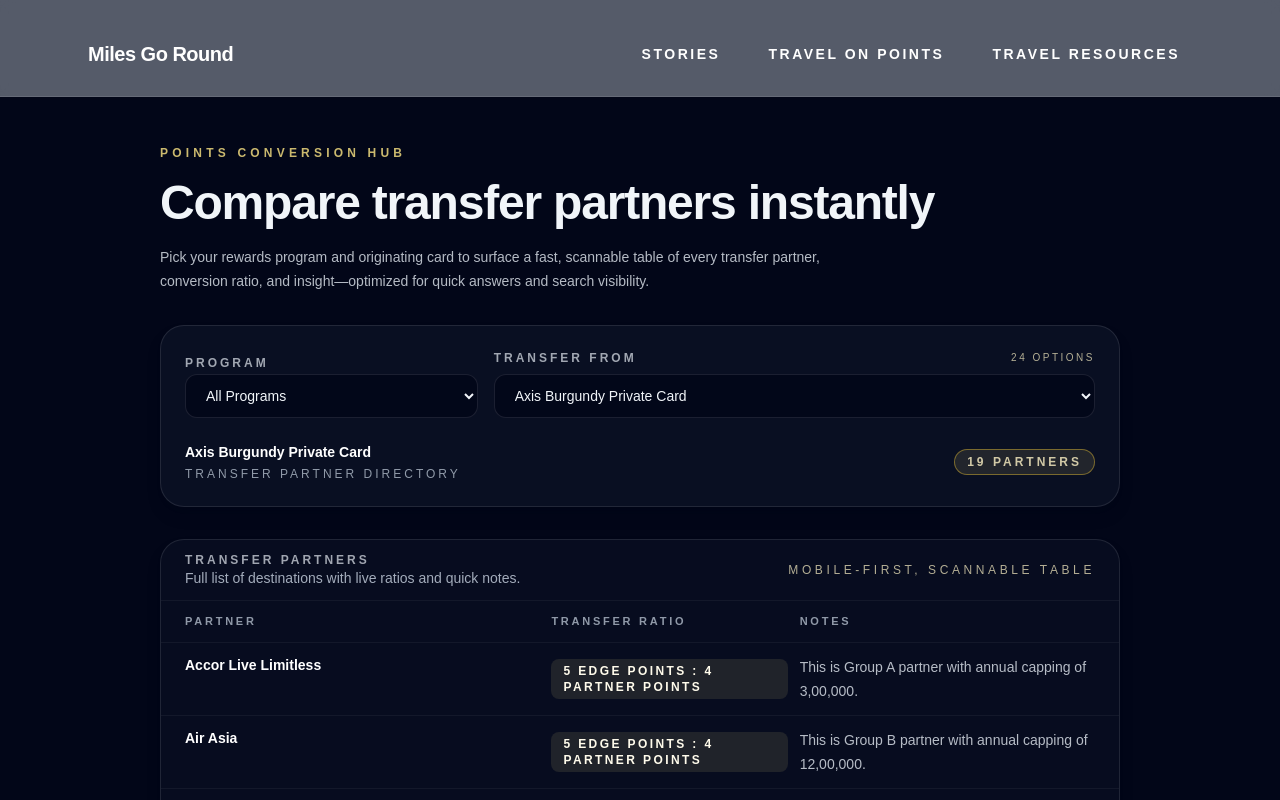
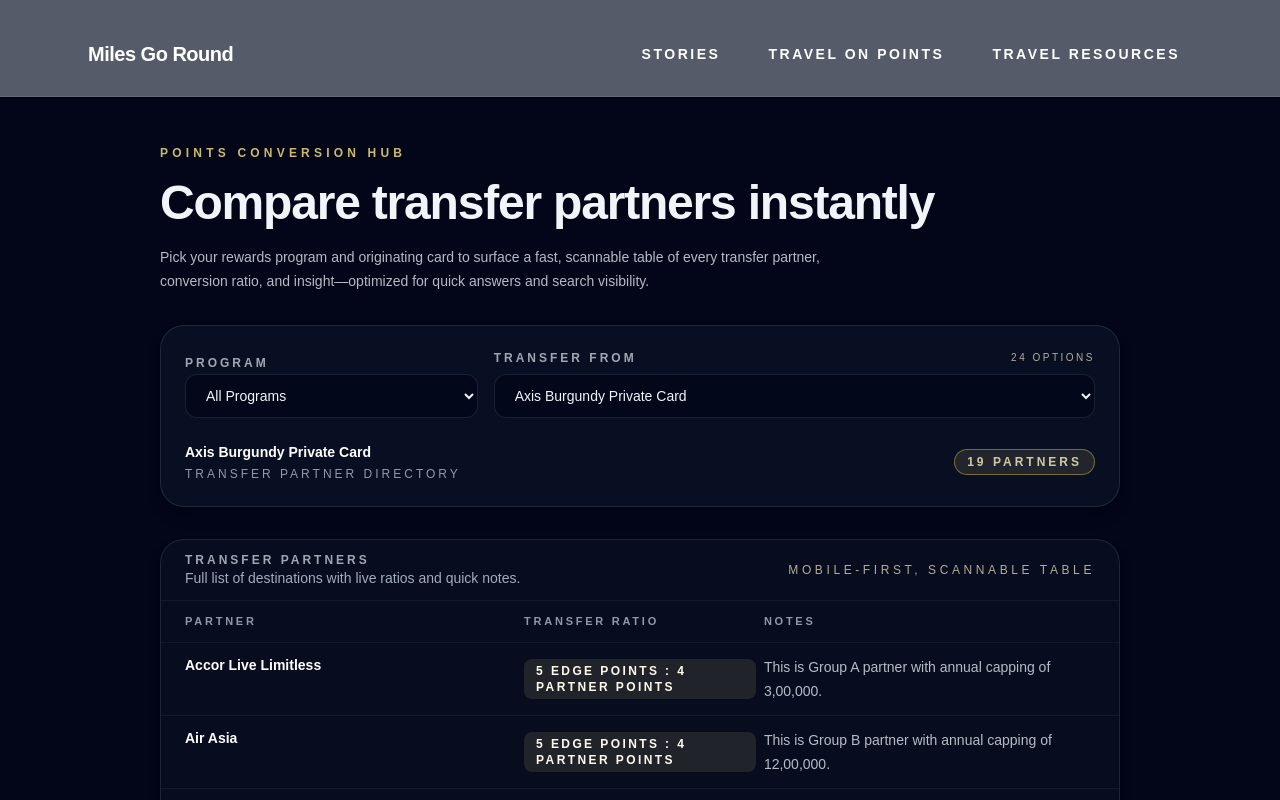
Before and after one commit to bansalmanik/travel-website, a Next.js app: page /pointsconversion in a window 1280 px wide. Shown: the top 800 px of the page. Built offline with nearby package versions, Linux system fonts and the light colour scheme.

Commit message:
Adjust desktop spacing on transfer ratios

```diff
--- a/app/pointsconversion/PointsConversionContent.tsx
+++ b/app/pointsconversion/PointsConversionContent.tsx
@@ -225,7 +225,7 @@ export default function PointsConversionContent({ conversions }: PointsConversio
             </div>
           ) : (
             <div className="divide-y divide-white/5">
-              <div className="grid grid-cols-2 gap-3 px-4 py-3 text-[11px] font-semibold uppercase tracking-[0.25em] text-slate-300/70 sm:grid-cols-[1.2fr_0.8fr_1fr] sm:px-6">
+              <div className="grid grid-cols-2 gap-3 px-4 py-3 text-[11px] font-semibold uppercase tracking-[0.25em] text-slate-300/70 sm:grid-cols-[1fr_0.7fr_1fr] sm:gap-2 sm:px-6">
                 <span>Partner</span>
                 <span>Transfer ratio</span>
                 <span className="hidden sm:block">Notes</span>
@@ -234,7 +234,7 @@ export default function PointsConversionContent({ conversions }: PointsConversio
               {partnerRows.map((partner) => (
                 <div
                   key={`${partner.to}-${partner.rate}`}
-                  className="grid grid-cols-2 gap-3 px-4 py-3 text-sm text-slate-100 sm:grid-cols-[1.2fr_0.8fr_1fr] sm:px-6"
+                  className="grid grid-cols-2 gap-3 px-4 py-3 text-sm text-slate-100 sm:grid-cols-[1fr_0.7fr_1fr] sm:gap-2 sm:px-6"
                 >
                   <div className="space-y-1">
                     <p className="font-semibold text-white">{partner.to}</p>
```
